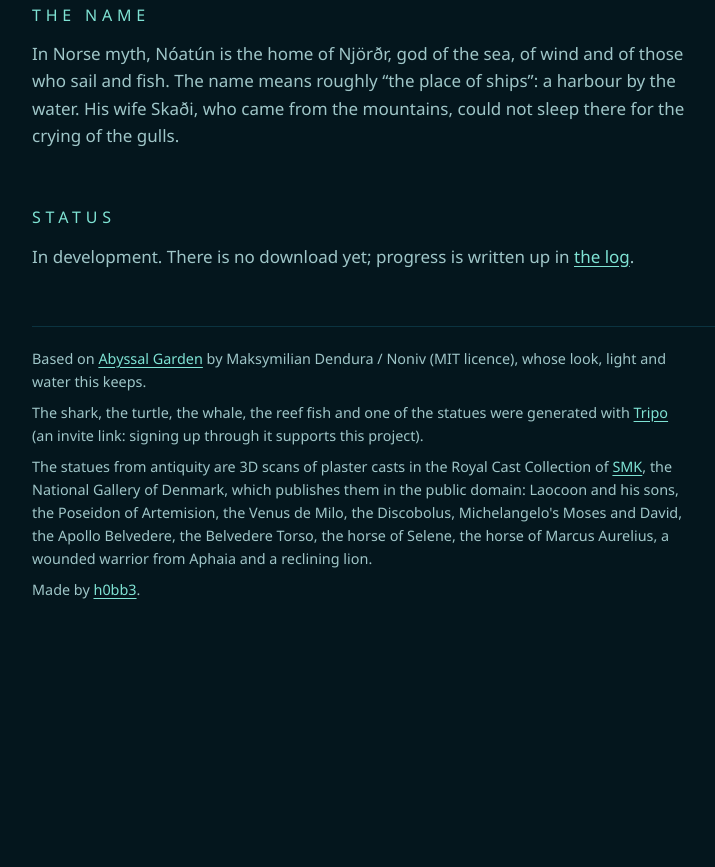
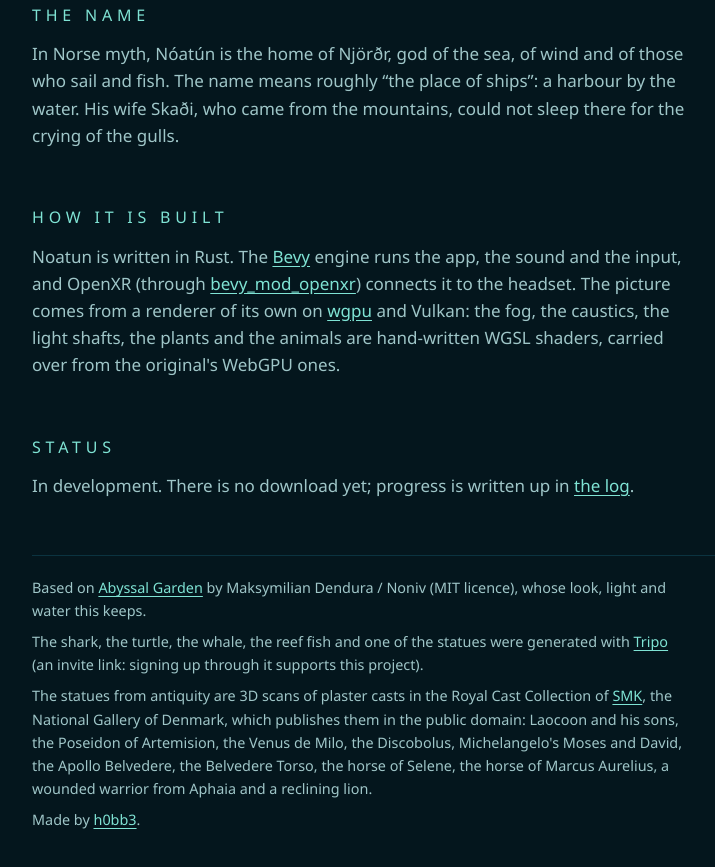
Before and after one commit to h0bb3/noatun, a plain HTML site: page index.html in a window 1280 px wide. Shown: the part 2315-3182 px from the top of the page, without its empty margins (104-819 px from the left). Before the commit the page ends 2980 px from the top, so only its background shows below. Drawn offline with Linux system fonts and the light colour scheme.

Commit message:
The page says how it is built
Co-Authored-By: Claude Fable 5.2 <noreply@anthropic.com>
Claude-Session: https://claude.ai/code/session_01BX8BJxFeVnJWVo3Hx5HDTi

```diff
--- a/index.html
+++ b/index.html
@@ -92,6 +92,17 @@
   </section>
 
   <section>
+    <h2>How it is built</h2>
+    <p>Noatun is written in Rust. The <a href="https://bevy.org">Bevy</a>
+      engine runs the app, the sound and the input, and OpenXR
+      (through <a href="https://github.com/awtterpip/bevy_oxr">bevy_mod_openxr</a>)
+      connects it to the headset. The picture comes from a renderer of its
+      own on <a href="https://wgpu.rs">wgpu</a> and Vulkan: the fog, the
+      caustics, the light shafts, the plants and the animals are hand-written
+      WGSL shaders, carried over from the original's WebGPU ones.</p>
+  </section>
+
+  <section>
     <h2>Status</h2>
     <p>In development. There is no download yet; progress is written up in
       <a href="https://h0bb3.github.io/log/2026/11/22/noatun-sunken-gardens.html">the log</a>.</p>
```
